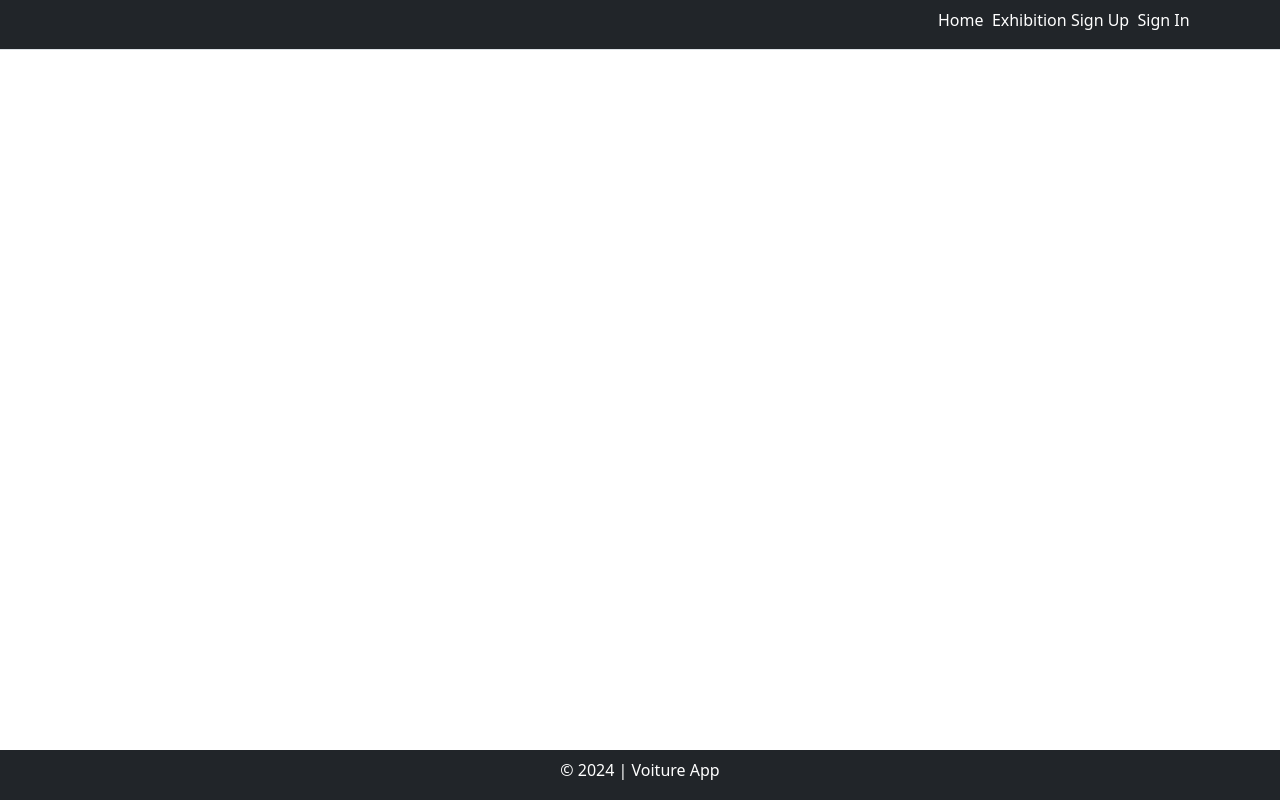
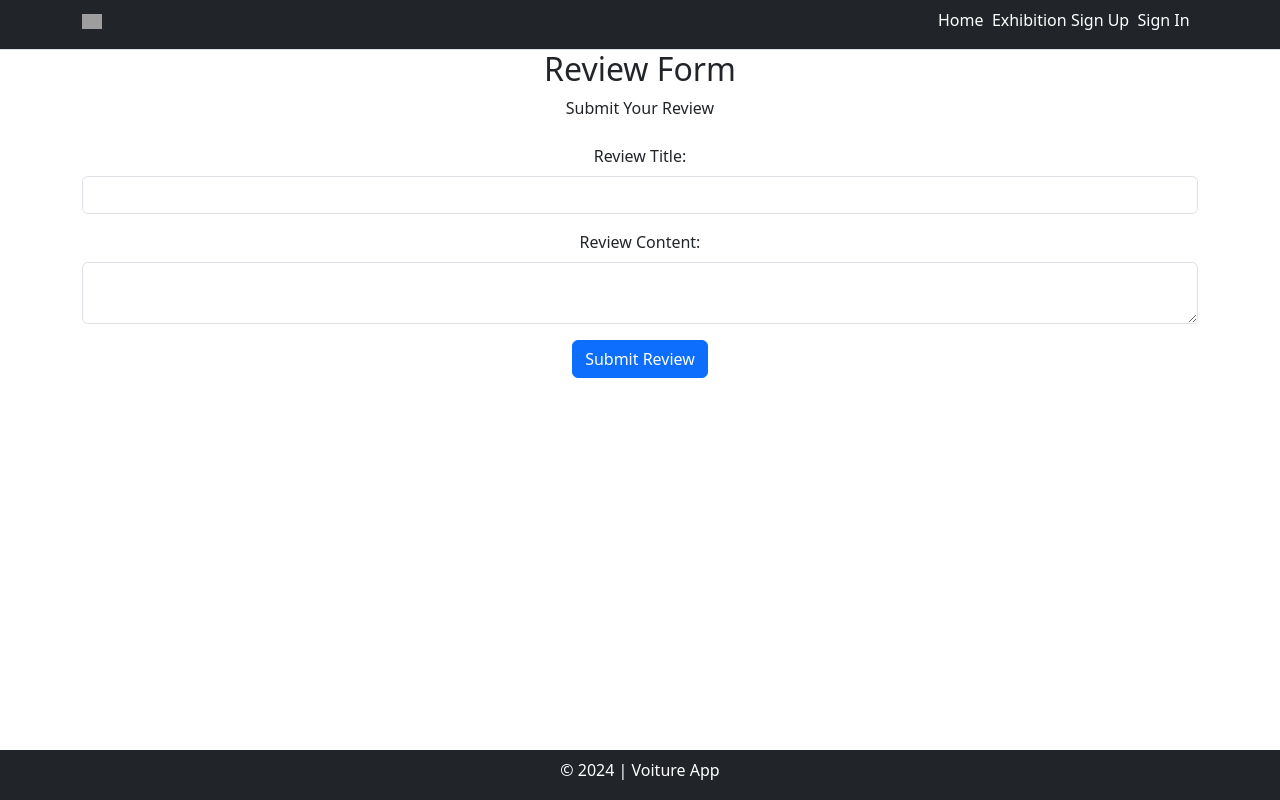
Before and after one commit to NoorCSMahdi/project3-FE, a React (Create React App) app: page /review/add in a window 1280 px wide. Built offline with nearby package versions, Linux system fonts and the light colour scheme; grey boxes are pictures that could not be loaded.

Commit message:
app links, app css, logo and profile image, review form

```diff
--- a/src/App.css
+++ b/src/App.css
@@ -46,3 +46,17 @@
 .header{
   height: 50px;
 }
+.carBG{
+  background-image: url("../public/carBG.gif");
+  background-size: cover;
+  background-repeat: no-repeat;
+  background-position: 50% 50%;
+}
+.logo{
+  width: auto;
+  height: 15px;
+}
+.profile{
+  width: auto;
+  height: 25px;
+}
--- a/src/App.js
+++ b/src/App.js
@@ -13,6 +13,8 @@ import ExhibitionPage from './components/exhibitionView/exhibitions';
 import ExhibitionCarsPage from './components/exhibitionView/carsOfEachExhibitions'
 import RequestList from './components/adminView/RequestList';
 import "bootstrap/dist/css/bootstrap.min.css";
+import ReviewForm from './components/review/ReviewForm';
+import UserProfile from './components/profileView/UserProfile';
 
 // import { Exhibition } from '../../Voiture/models/Exhibition';
 
@@ -90,13 +92,18 @@ function App() {
     <div className="App">
        <div className="px-3 py-2 text-bg-dark border-bottom text-right header">
        <nav>
-      <div className="container d-flex justify-content-end">
+  <div className="container d-inline-flex justify-content-start ms-auto">
+    <Link className='nav-link text-white d-inline me-auto float-start' to="/">
+      <img className='logo' src='voiture-logo-white-transparent.png'/>
+    </Link>
     {isAuth ? (
       <div>
         <Link className='nav-link text-white d-inline' to="/">Home</Link> &nbsp;
         <Link className='nav-link text-white d-inline' to="/exhibition/index">Exhibition</Link>&nbsp;
+        <Link className='nav-link text-white d-inline' to="/review/add">Review</Link>&nbsp;
         <Link className='nav-link text-white d-inline' to="/request/add">Submit Request</Link>&nbsp;
         <Link className='nav-link text-white d-inline' to="/request/index"> Request List</Link>&nbsp;
+        <Link className='nav-link text-white d-inline' to="/user/detail"><img className='profile' src='profile.png'/></Link>&nbsp;
         <Link className='nav-link text-white d-inline' to="/logout" onClick={onLogoutHandler}>Logout</Link> &nbsp;
       </div>
     ) : (
@@ -109,6 +116,7 @@ function App() {
     )}
   </div>
 </nav>
+
   </div>
 
       <div>
@@ -120,6 +128,8 @@ function App() {
         {/* Add car acting as homepage in this scenario */}
         <Route path="/request/add" element={<RequestForm user={user}></RequestForm>} />
         <Route path='/request/index' element={<RequestList user={user}></RequestList>} />
+        <Route path='/review/add' element={<ReviewForm user={user}></ReviewForm>} />
+        <Route path='/user/detail' element={<UserProfile user={user}></UserProfile>} />
         {/* <Route path='' element={} /> */}
          {/* <Route path='' element={} /> */}
           {/* <Route path='' element={} /> */}
--- a/src/components/profileView/UserProfile.jsx
+++ b/src/components/profileView/UserProfile.jsx
@@ -1,7 +1,12 @@
 import React from 'react'
 import { Link } from 'react-router-dom'
+import Review from '../review/Review'
 
 export default function UserProfile() {
+  // const showReview = () =>{
+    // setReview(
+    //   <Review review={user[currentIndex]}></Review>
+    // )
   return (
     <div className='profilePage'>
       <div className=''>
--- /dev/null
+++ b/src/components/review/ReviewForm.jsx
@@ -0,0 +1,91 @@
+import React, { useState } from 'react';
+import Axios from 'axios';
+
+
+export default function ReviewForm(props) {
+  const [user, setUser]= useState(props.user);
+//   const [exhibition, setExhibition]= useState(props.exhibition);
+
+  console.log(props)
+
+  const [newReview, setNewReview] = useState({
+    review_title: '',
+    review_content: ''
+  });
+
+  const addReview = (review) => {
+    Axios.post('/review/add', review)
+      .then((res) => {
+        console.log('Review added successfully!');
+        // Handle success response, e.g., show a success message
+      })
+      .catch((error) => {
+        console.log('Error adding review:', error);
+        // Handle error response, e.g., show an error message
+      });
+  };
+
+  const handleChange = (event) => {
+    const attributeToChange = event.target.name;
+    const newValue = event.target.value;
+
+
+    setNewReview((prevReview) => ({
+      ...prevReview,
+      [attributeToChange]: newValue,
+      "User": user.id
+    }));
+
+
+    console.log(newReview)
+  };
+
+
+
+  const handleSubmit = (event) => {
+    event.preventDefault();
+    addReview(newReview);
+  };
+
+  return (
+    <div className="container">
+      <div className="mb-4">
+        <h2>Review Form</h2>
+        <p>Submit Your Review</p>
+      </div>
+
+      <form onSubmit={handleSubmit}>
+        <div className="mb-3">
+          <label htmlFor="review_title" className="form-label">
+          Review Title:
+          </label>
+          <input
+            type="text"
+            className="form-control"
+            id="review_title"
+            name="review_title"
+            value={newReview.review_title}
+            onChange={handleChange}
+          />
+        </div>
+
+        <div className="mb-3">
+          <label htmlFor="review_content" className="form-label">
+          Review Content:
+          </label>
+          <textarea
+            className="form-control"
+            id="review_content"
+            name="review_content"
+            value={newReview.review_content}
+            onChange={handleChange}
+          ></textarea>
+        </div>
+
+        <div className="mb-3">
+          <input type="submit" value="Submit Review" className="btn btn-primary" />
+        </div>
+      </form>
+    </div>
+  );
+}
```
Also changed, not shown: public/profile.png (added), public/voiture-logo-white-transparent.png (added), src/components/profileView/UserProfileEdit.jsx (added). Lines whose indentation alone changed are shown as unchanged.
